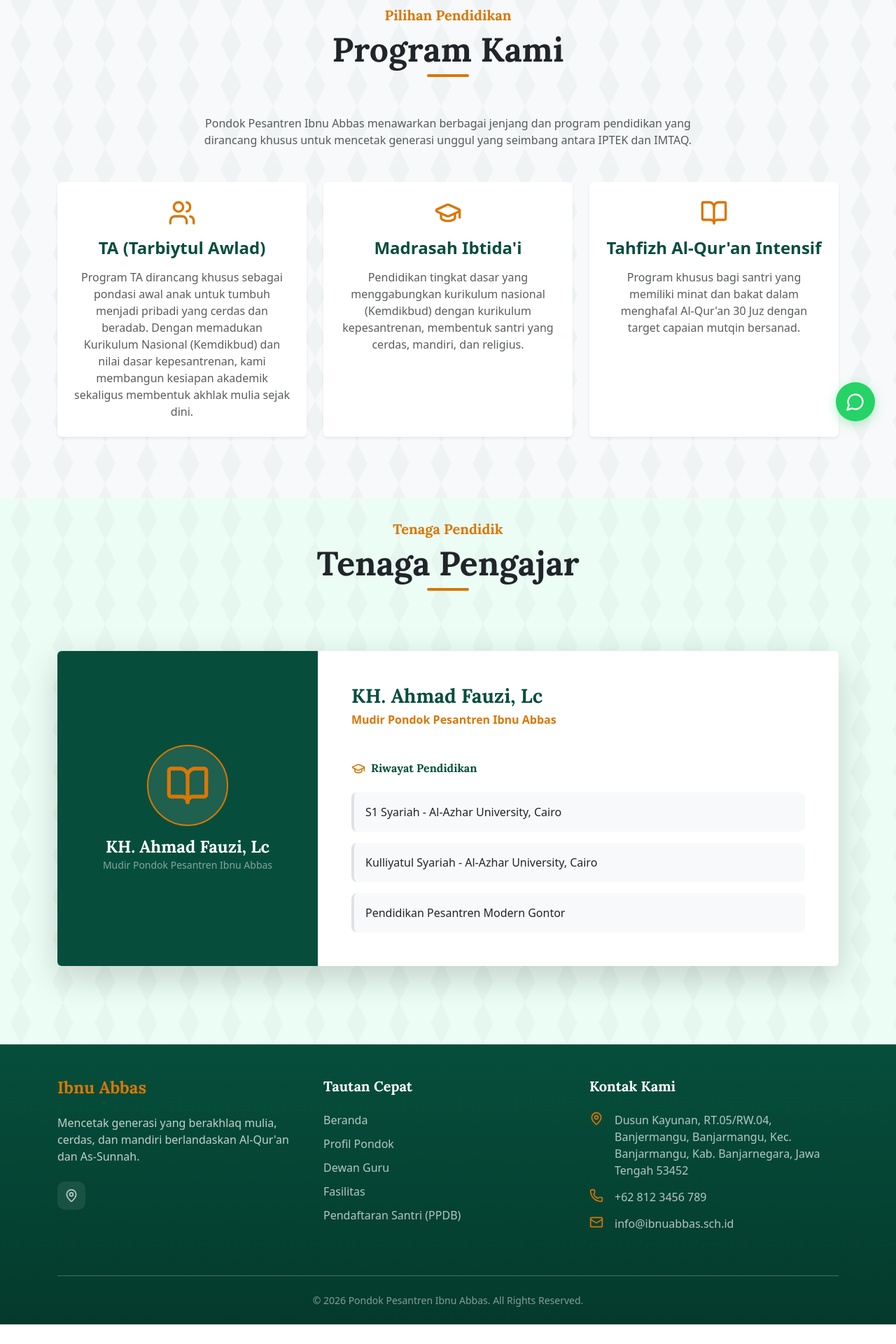
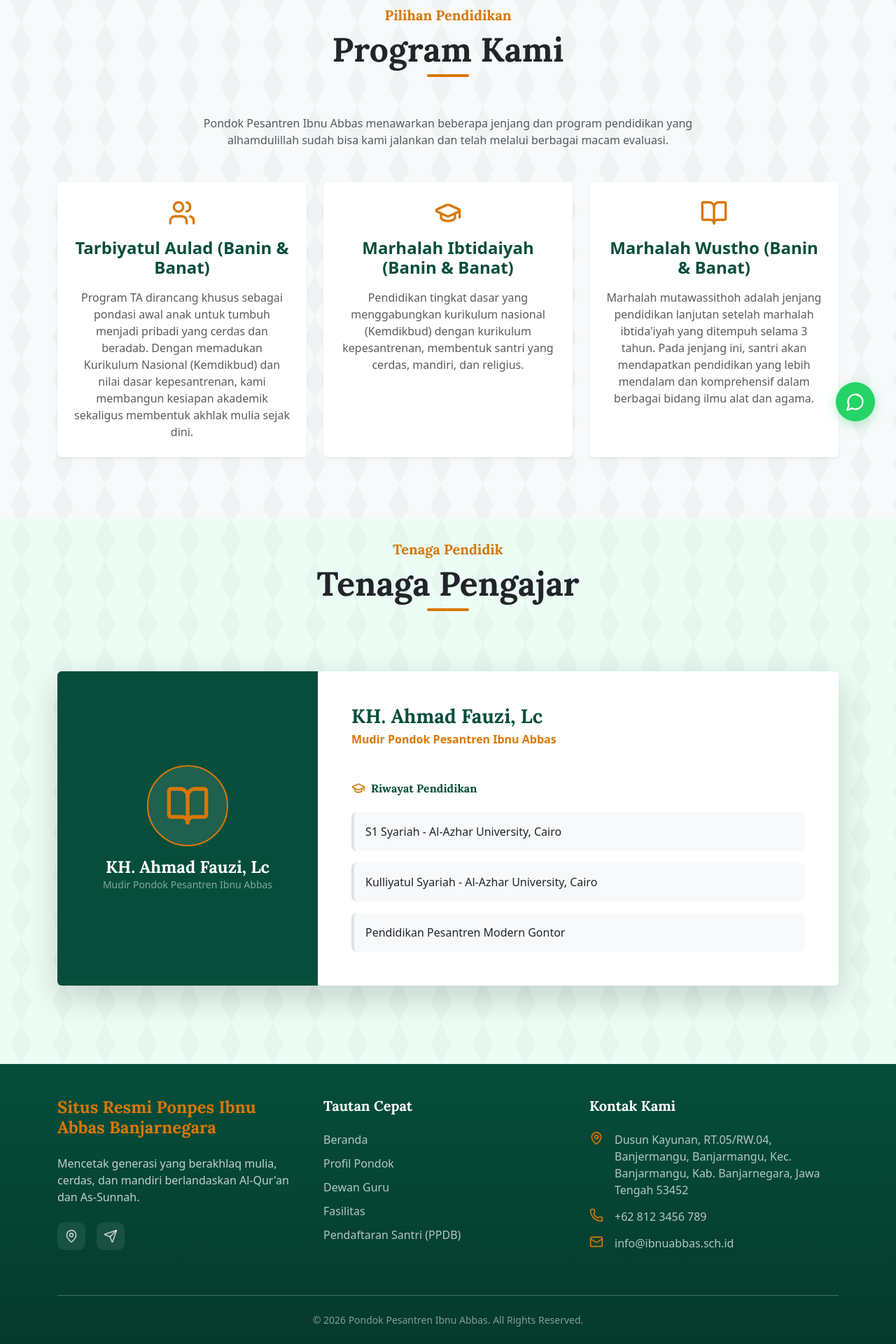
Before and after one commit to AZcode-wars/project-website-ibnu-abbas, a React (Vite) app: page /program in a window 1280 px wide. Shown: the part 168-2088 px from the top of the page at 70% size. Before the commit the page ends 2060 px from the top, so only its background shows below. Built offline with nearby package versions, Linux system fonts and the light colour scheme.

Commit message:
ubah judul program, tata letak deskripsi profil ponpes, konek jumlah santri dan tahun berdiri yang ada di beranda dengan CMS sanity, kasih icon telegram di footer, perbaikan tampilan footer.

```diff
--- a/src/components/About.jsx
+++ b/src/components/About.jsx
@@ -30,15 +30,15 @@ const About = () => {
 
   const features = [
     {
-      icon: <School className="text-accent-gold me-3" />,
+      icon: <School size={32} className="text-accent-gold me-3 flex-shrink-0" />,
       text: "Sistem Kemusyrifan yang Terstruktur & Terkelola",
     },
     {
-      icon: <BookOpen className="text-accent-gold me-3" />,
+      icon: <BookOpen size={32} className="text-accent-gold me-3 flex-shrink-0" />,
       text: "Pendidikan Berbasis: Pengetahuan, Pemahaman, dan Praktik",
     },
     {
-      icon: <GraduationCap className="text-accent-gold me-3" />,
+      icon: <GraduationCap size={32} className="text-accent-gold me-3 flex-shrink-0" />,
       text: "Visi Pembudayaan Nilai-Nilai Islam yang Kuat",
     },
   ];
@@ -65,8 +65,9 @@ const About = () => {
           </h2>
         </motion.div>
 
-        <Row id="sejarah" className="mb-5 align-items-center">
-          <Col lg={6}>
+        <div id="sejarah" className="mb-5">
+          <Row className="align-items-center">
+            <Col lg={6} className="order-1 mb-4">
               <motion.div
                 initial={{ opacity: 0, x: -30 }}
                 whileInView={{ opacity: 1, x: 0 }}
@@ -85,24 +86,33 @@ const About = () => {
                   Sejak awal berdiri hingga kini, ma'had terus tumbuh dalam
                   kepercayaan umat — berkembang dari segi jumlah santri, tenaga
                   pengajar, maupun fasilitas pendukung pembelajaran.
-                <br/><br />
+                </p>
+              </motion.div>
+            </Col>
+
+            <Col lg={12} className="order-2 order-lg-3 mb-4">
+              <motion.p
+                initial={{ opacity: 0, y: 20 }}
+                whileInView={{ opacity: 1, y: 0 }}
+                viewport={{ once: true }}
+                transition={{ duration: 0.8, delay: 0.2 }}
+                className="text-muted lead"
+                style={{ textAlign: "justify" }}
+              >
                 Ma'had Ibnu Abbas berkomitmen untuk mendidik setiap santri
                 sesuai dengan tahap usia dan tumbuh kembangnya — memastikan
                 mereka memiliki bekal ilmu, kemampuan, dan karakter yang tepat
                 di setiap fase pertumbuhan mereka.
-              </p>
-              <p className="text-muted" style={{ textAlign: "justify" }}>
+              </motion.p>
+            </Col>
 
-              </p>
-            </motion.div>
-          </Col>
-          <Col lg={6}>
+            <Col lg={6} className="order-3 order-lg-2 mb-4">
               <motion.div
                 initial={{ opacity: 0, x: 30 }}
                 whileInView={{ opacity: 1, x: 0 }}
                 viewport={{ once: true }}
                 transition={{ duration: 0.8 }}
-              className="bg-primary-green rounded-4 p-5 text-white shadow-xl"
+                className="bg-primary-green rounded-4 p-4 p-lg-5 text-white shadow-xl"
               >
                 <h3 className="text-accent-gold mb-4 fw-bold">
                   Kenapa Memilih Kami?
@@ -124,6 +134,7 @@ const About = () => {
               </motion.div>
             </Col>
           </Row>
+        </div>
 
         <Row id="visi-misi">
           {cards.map((card, idx) => (
--- a/src/components/Footer.jsx
+++ b/src/components/Footer.jsx
@@ -1,6 +1,6 @@
 import React from 'react';
 import { Container, Row, Col } from 'react-bootstrap';
-import { MapPin, Phone, Mail } from 'lucide-react';
+import { MapPin, Phone, Mail, Send } from 'lucide-react';
 import { Link } from 'react-router-dom';
 import '../styles/footer.css';
 
@@ -11,13 +11,16 @@ const Footer = () => {
         <Row className="mb-5 gy-4">
           {/* Brand & Social */}
           <Col lg={4} className="mb-lg-0">
-            <h4 className="text-accent-gold fw-bold mb-4">Ibnu Abbas</h4>
+            <h4 className="text-accent-gold fw-bold mb-4">Situs Resmi Ponpes Ibnu Abbas Banjarnegara</h4>
             <p className="mb-4 opacity-75 d-none d-md-block">
               Mencetak generasi yang berakhlaq mulia, cerdas, dan mandiri berlandaskan Al-Qur'an dan As-Sunnah.
             </p>
             <div className="d-flex gap-3">
               <a href="https://maps.google.com/?q=Ma'had+Ibnu+Abbas+Banjarnegara+Dusun+Kayunan,+RT.05/RW.04,+Banjermangu,+Banjarmangu,+Kec.+Banjarmangu,+Kab.+Banjarnegara,+Jawa+Tengah+53452" target="_blank" rel="noopener noreferrer" className="footer-social-link" aria-label="Lokasi Google Maps Pondok Pesantren Ibnu Abbas">
                 <MapPin size={20} />
+              </a>
+              <a href="https://t.me/ponpesibnuabbasbanjarnegara" target="_blank" rel="noopener noreferrer" className="footer-social-link" aria-label="Telegram Pondok Pesantren Ibnu Abbas">
+                <Send size={20} />
               </a>
             </div>
           </Col>
--- a/src/components/IntroStats.jsx
+++ b/src/components/IntroStats.jsx
@@ -2,6 +2,7 @@ import React, { useState, useEffect, useRef } from "react";
 import { Container, Row, Col, Card } from "react-bootstrap";
 import { Users, Building } from "lucide-react";
 import { motion, useInView, animate } from "framer-motion";
+import { client } from "../utils/sanity";
 
 const CountUpNumber = ({ value }) => {
   const ref = useRef(null);
@@ -36,18 +37,43 @@ const CountUpNumber = ({ value }) => {
 };
 
 const IntroStats = () => {
-  const stats = [
+  const [stats, setStats] = useState([
     {
       icon: <Users size={48} className="text-accent-gold mb-3" />,
-      number: "850+",
+      number: "0",
       label: "Santri Aktif",
     },
     {
       icon: <Building size={48} className="text-accent-gold mb-3" />,
-      number: "1995",
+      number: "2012",
       label: "Tahun Berdiri",
     },
-  ];
+  ]);
+
+  useEffect(() => {
+    const fetchStats = async () => {
+      try {
+        const data = await client.fetch(`*[_type == "statsBar"][0]`);
+        if (data) {
+          setStats([
+            {
+              icon: <Users size={48} className="text-accent-gold mb-3" />,
+              number: String(data.santriAktif || "0"),
+              label: "Santri Aktif",
+            },
+            {
+              icon: <Building size={48} className="text-accent-gold mb-3" />,
+              number: data.tahunBerdiri || "2012",
+              label: "Tahun Berdiri",
+            },
+          ]);
+        }
+      } catch (error) {
+        console.error("Error fetching stats:", error);
+      }
+    };
+    fetchStats();
+  }, []);
 
   return (
     <section className=" py-5 position-relative" style={{ zIndex: 10 }}>
--- a/src/components/ProgramList.jsx
+++ b/src/components/ProgramList.jsx
@@ -28,9 +28,7 @@ const ProgramList = () => {
             className="text-muted mt-3"
             style={{ maxWidth: "700px", margin: "0 auto" }}
           >
-            Pondok Pesantren Ibnu Abbas menawarkan berbagai jenjang dan program
-            pendidikan yang dirancang khusus untuk mencetak generasi unggul yang
-            seimbang antara IPTEK dan IMTAQ.
+            Pondok Pesantren Ibnu Abbas menawarkan beberapa jenjang dan program pendidikan yang alhamdulillah sudah bisa kami jalankan dan telah melalui berbagai macam evaluasi.
           </p>
         </motion.div>
 
--- a/src/data/programsData.js
+++ b/src/data/programsData.js
@@ -3,8 +3,8 @@ import React from 'react';
 
 const programs = [
   {
-    slug: 'tarbiyah-awlad',
-    title: 'TA (Tarbiytul Awlad)',
+    slug: 'tarbiyatul-aulad',
+    title: 'Tarbiyatul Aulad (Banin & Banat)',
     icon: React.createElement(Users, { size: 40, className: 'text-accent-gold mb-3' }),
     description:
       "Program TA dirancang khusus sebagai pondasi awal anak untuk tumbuh menjadi pribadi yang cerdas dan beradab. Dengan memadukan Kurikulum Nasional (Kemdikbud) dan nilai dasar kepesantrenan, kami membangun kesiapan akademik sekaligus membentuk akhlak mulia sejak dini.",
@@ -53,9 +53,10 @@ const programs = [
     ],
   },
 
+  // Madrasah Ibtidaiyah
   {
-    slug: 'madrasah-ibtida\'i',
-    title: 'Madrasah Ibtida\'i',
+    slug: 'marhalah-ibtida\'iyah',
+    title: 'Marhalah Ibtidaiyah (Banin & Banat)',
     icon: React.createElement(GraduationCap, { size: 40, className: 'text-accent-gold mb-3' }),
     description:
       "Pendidikan tingkat dasar yang menggabungkan kurikulum nasional (Kemdikbud) dengan kurikulum kepesantrenan, membentuk santri yang cerdas, mandiri, dan religius.",
@@ -159,19 +160,26 @@ const programs = [
     ],
   },
 
+
   {
-    slug: 'tahfizh-intensif',
-    title: "Tahfizh Al-Qur'an Intensif",
+    slug: 'mutawasithoh',
+    title: "Marhalah Wustho (Banin & Banat)",
     icon: React.createElement(BookOpen, { size: 40, className: 'text-accent-gold mb-3' }),
     description:
-      "Program khusus bagi santri yang memiliki minat dan bakat dalam menghafal Al-Qur'an 30 Juz dengan target capaian mutqin bersanad.",
-    ageGroup: '13 – 20 tahun (Program 3 Tahun)',
+      "Marhalah mutawassithoh adalah jenjang pendidikan lanjutan setelah marhalah ibtida'iyah yang ditempuh selama 3 tahun. Pada jenjang ini, santri akan mendapatkan pendidikan yang lebih mendalam dan komprehensif dalam berbagai bidang ilmu alat dan agama.",
+    ageGroup: '12 - 15 tahun (Program 3 Tahun)',
     generalCurriculum: [
-      'Menghafal Al-Qur\'an 30 Juz (Target Mutqin)',
-      'Sanad Tilawah & Riwayat Hafs',
-      'Ilmu Tajwid Teoritis & Praktis',
-      'Tahsin Qira\'ah (perbaikan bacaan)',
-      'Tafsir Juz Amma & Ayat-Ayat Pilihan',
+      'Aqidah & Akhlaq',
+      'Fiqih Ibadah & Mu\'amalah',
+      'Tafsir & Ilmu Tafsir',
+      'Hadits & Ilmu Hadits',
+      'Ushul Fiqh & Kaidah Fiqhiyyah',
+      'Balaghah & Sastra Arab',
+      'Nahwu-Sharaf',
+      'Ilmu Manthiq',
+      'Sejarah Islam & Peradaban',
+      'Bahasa Arab Lisan & Tulisan',
+      'Bahasa Inggris',
       'Murajaah Terstruktur (Pengulangan Hafalan)',
       'Adab Hamalat Al-Qur\'an',
       'Bahasa Arab Dasar untuk Memahami Al-Qur\'an',
--- a/src/styles/footer.css
+++ b/src/styles/footer.css
@@ -68,7 +68,12 @@
   }
 
   .footer-contact-item {
-    justify-content: center;
+    flex-direction: column;
+    align-items: center;
+  }
+  .footer-contact-item > svg {
+    margin-right: 0 !important;
+    margin-bottom: 8px;
   }
 
   .footer-links {
```
Lines whose indentation alone changed are shown as unchanged.
